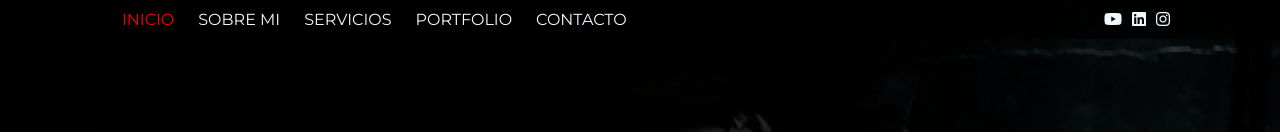
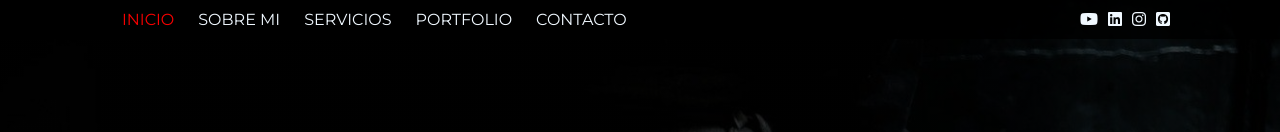
Before and after one commit to JehielL/jehiell.github.io, a plain HTML site: page index.html in a window 1280 px wide. Shown: the top 132 px of the page. Drawn offline with Linux system fonts and the light colour scheme.

Commit message:
Update index.html
Adding github buttom.

```diff
--- a/index.html
+++ b/index.html
@@ -39,6 +39,7 @@
             <a href="#"><i class="fa-brands fa-youtube"></i></a>
             <a href="https://www.linkedin.com/in/jehiel-linarez-vargas-9b57b3225/"><i class="fa-brands fa-linkedin"></i></a>
             <a href="https://www.instagram.com/jehiell/"><i class="fa-brands fa-instagram"></i></a>
+            <a href="https://github.com/JehielL"><i class="fa-brands fa-square-github"></i></a>
           </div>
         </div>
       </header>
```
